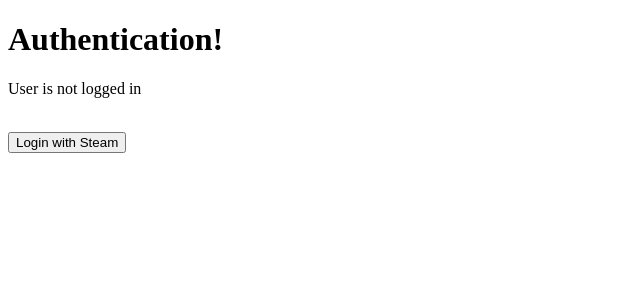
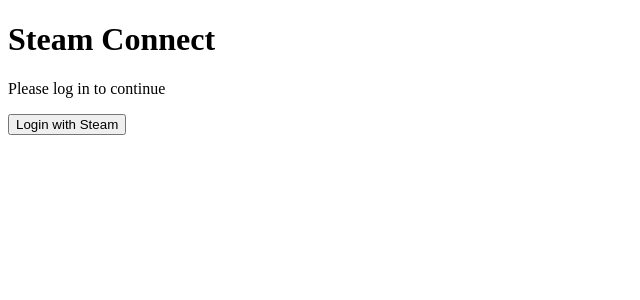
Before and after one commit to MiladGGG/steam-connect, a React (Vite) app: page / in a window 1280 px wide. Shown: the top 300 px of the page, without its empty margins (0-640 px from the left). Built offline with nearby package versions, Linux system fonts and the light colour scheme; no server answers.

Commit message:
User profile data now dynamically is displayed WOHOO

```diff
--- a/src/AuthenticationBasic.jsx
+++ b/src/AuthenticationBasic.jsx
@@ -3,6 +3,7 @@
 function AuthenticationBasic(){
 
     let [loggedIn, setLoggedIn] = useState(false)
+    let [userData, setUserData] = useState({})
 
 
     function steamLogin(){
@@ -15,38 +16,52 @@
 
             if(!response.ok) throw new Error("Not authenticated, Please log in")
 
-            const userData = await response.json(); //Parse data to JSON
+            userData = await response.json(); //Parse data to JSON
+
+            setUserData(userData);
 
             if(!userData.identifier) throw new Error("Bad user data")
 
 
-
             //Successful fetch
-
-
-            console.log(userData)
             setLoggedIn(true);
-
-
 
         }
         catch(err){
             console.error(err)
         }
-
     }
+    useEffect(() => getUser, []) //Runs only on mount
+    useEffect(() => setUserData(userData), [userData]) //Updates userdata
 
 
-    useEffect(() => getUser, []) //Runs only on mount
 
     return <>
-        <h1>Authentication!</h1>
-        <p>{loggedIn? "User IS logged in": "User is not logged in"}</p>
-        <br></br>
-        <button onClick={steamLogin}>Login with Steam</button>
-        <br></br>
+        <h1>Steam Connect</h1>
+        {loggedIn?
+        <UserDashboard profile={userData.profile}/>
+        :
+        <><p>Please log in to continue</p>
+        <button onClick={steamLogin}>Login with Steam</button></>}
+
+
     </>;
 
 }
 
+function UserDashboard(dataProp){
+    console.log(dataProp)
+
+    const avatarUrl = dataProp.profile._json.avatarfull;
+    const displayName = dataProp.profile.displayName;
+
+
+    return <>
+        <h2>Welcome, {displayName}!</h2>
+        <img src={avatarUrl} placeholder="Steam Avatar"></img>
+
+
+    </>
+}
+
 export default AuthenticationBasic;
--- a/src/auth/steam-strategy.js
+++ b/src/auth/steam-strategy.js
@@ -18,11 +18,10 @@
 passport.use(new SteamStrategy({
     returnURL: 'http://localhost:3000/auth/steam/return',
     realm: 'http://localhost:3000/',
-    apiKey: '########################'
+    apiKey: "SecretapikeyLOL"
   },
   (identifier, profile, done) => {
-    console.log("Identifier: "+identifier);
-    console.log("Profile: "+JSON.stringify(profile));
+
 
     try{
        //Find and verify user, might not be needed
--- a/src/server.js
+++ b/src/server.js
@@ -49,14 +49,13 @@
 app.get("/auth/steam/return" , passport.authenticate('steam'), (request, response) => {
 
 
-    console.log(`Sucessful Login USer is: ${request.session.passport.user}`)
     return response.status(201).redirect('http://localhost:5173/');
 })
 
 
 app.get("/user", (request, response) =>{
 
-    console.log(request.user)
+    console.log(`User Get request`)
 
     if(request.user != null){
         console.log("Sending user")
```
Also changed, not shown: 1 other file (tests, documents, lock files or other folders).
